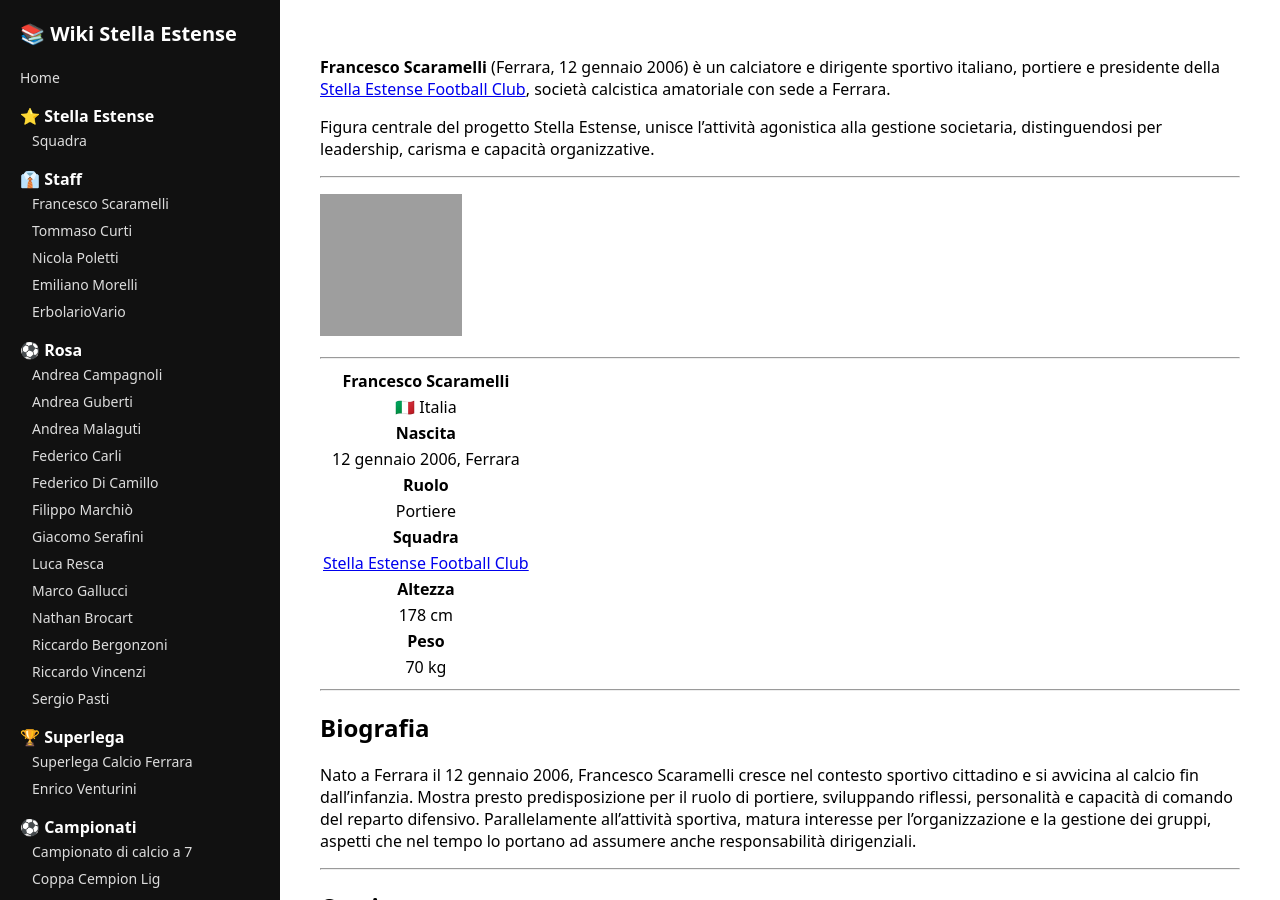
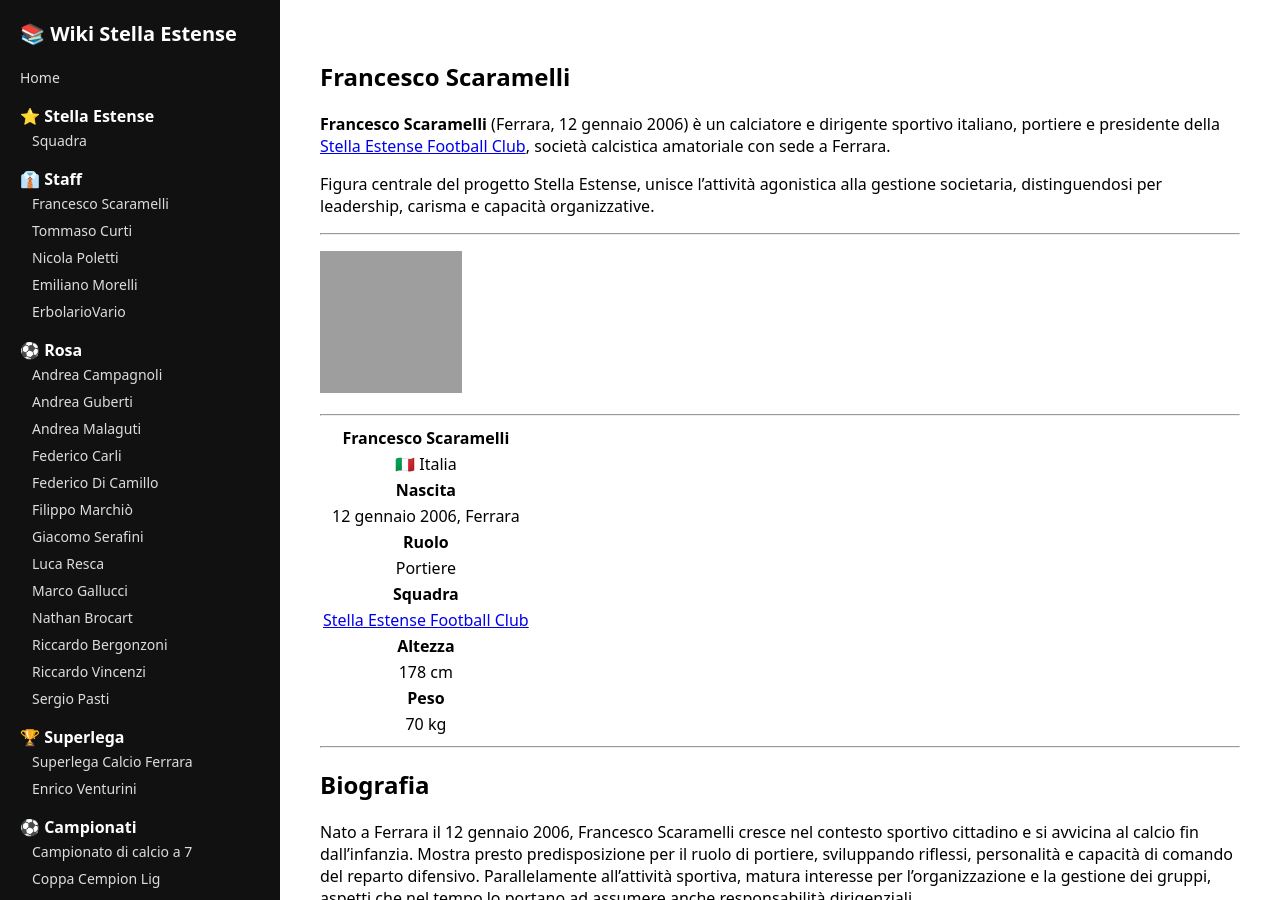
Before and after one commit to tommy-unife/Stella-Estense-Wiki, a Jekyll site: the page built from Francesco-Scaramelli.md, in a window 1280 px wide and 900 px high. Built offline with Jekyll 4.4.1, drawn with Linux system fonts in a browser that asks for light colours; our own code applies the rules of GitHub Pages for plain Markdown files; grey boxes are pictures that could not be loaded.

Commit message:
Update Francesco-Scaramelli.md

```diff
--- a/Francesco-Scaramelli.md
+++ b/Francesco-Scaramelli.md
@@ -1,3 +1,5 @@
+## Francesco Scaramelli
+
 **Francesco Scaramelli** (Ferrara, 12 gennaio 2006) è un calciatore e dirigente sportivo italiano, portiere e presidente della [Stella Estense Football Club](Stella-Estense-Football-Club.md), società calcistica amatoriale con sede a Ferrara.
 
 Figura centrale del progetto Stella Estense, unisce l’attività agonistica alla gestione societaria, distinguendosi per leadership, carisma e capacità organizzative.
```
